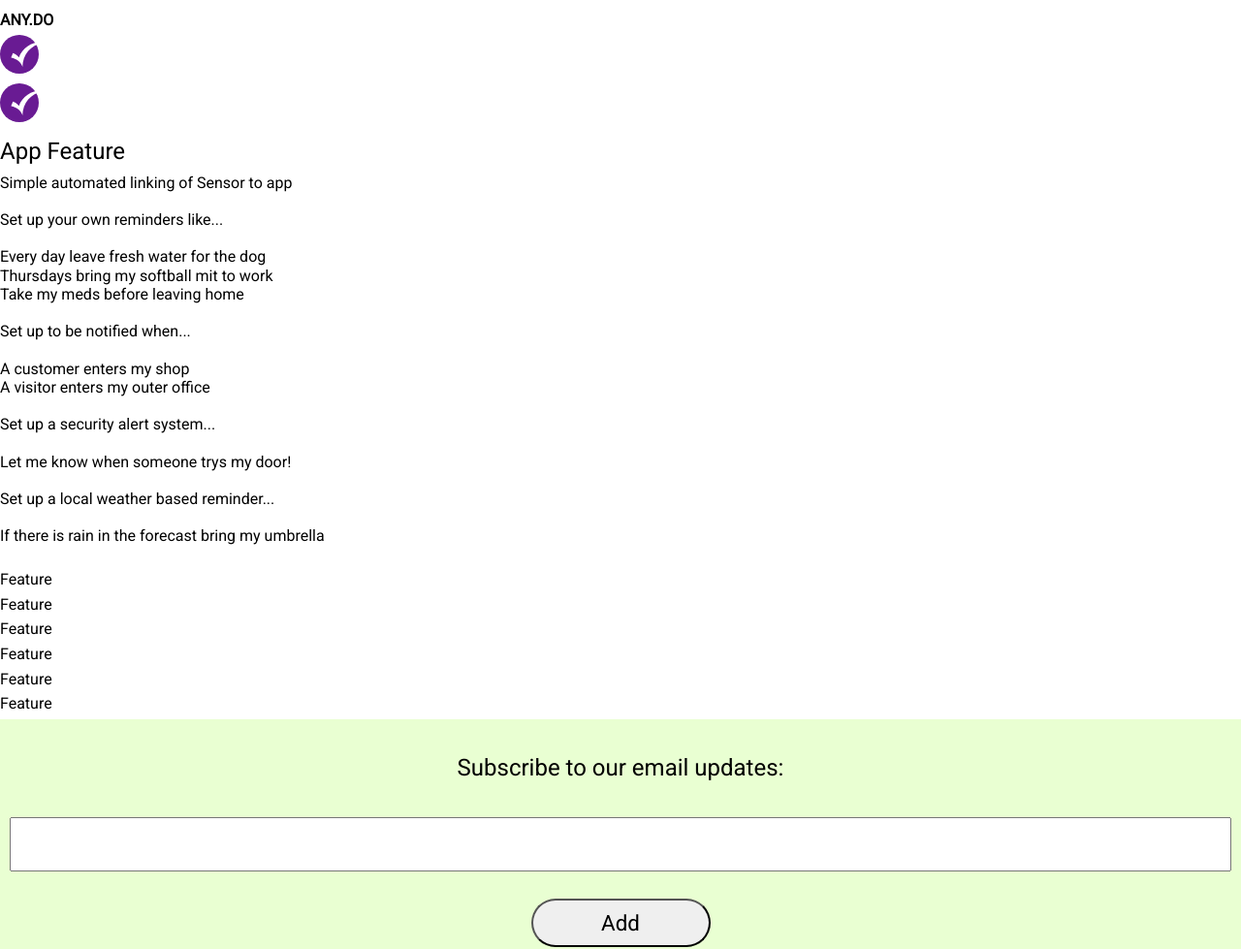
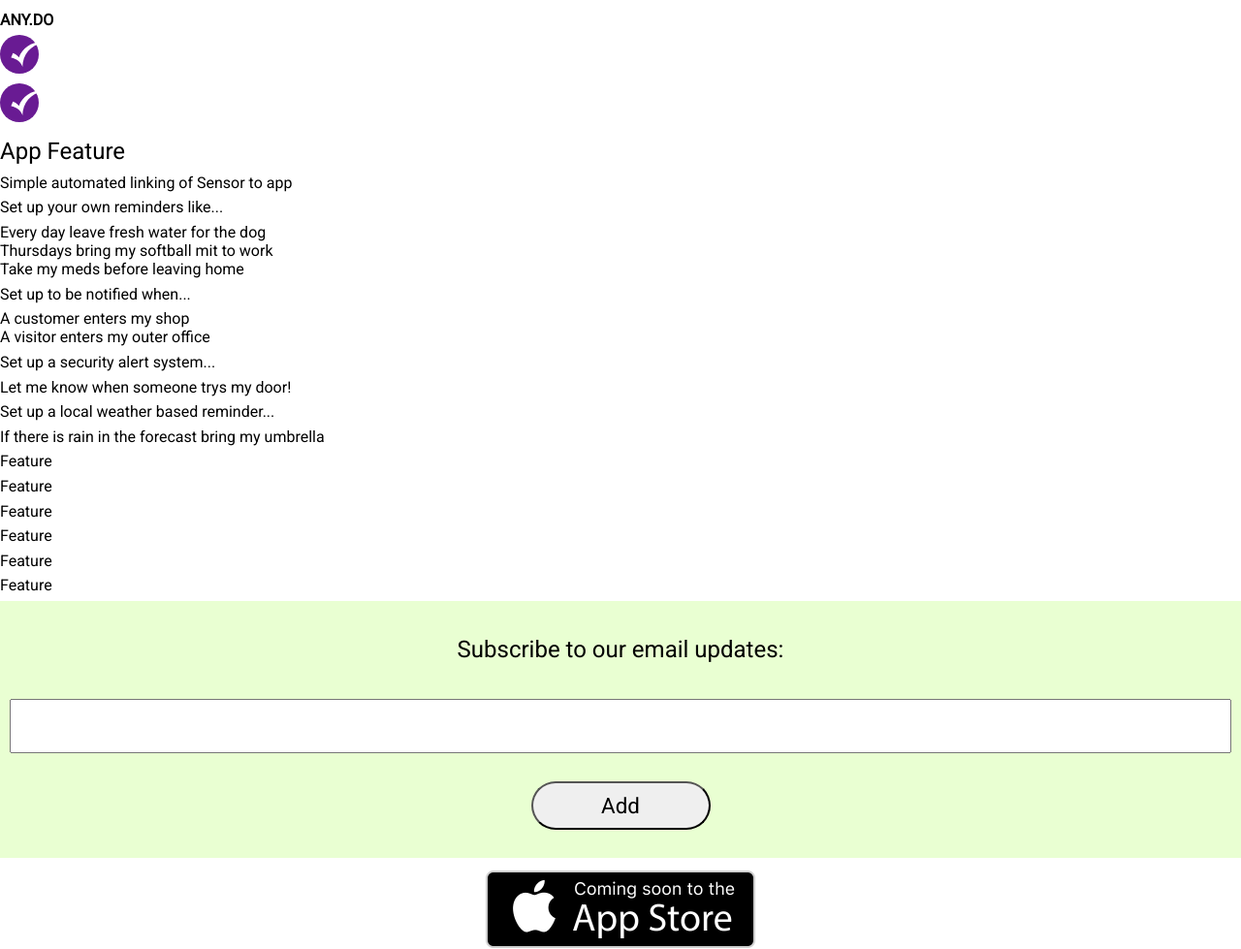
Before and after one commit to tneigerux/svg-example, an Eleventy site: page src/site/index.md in a window 1280 px wide. Shown: the part 2280-3259 px from the top of the page at 97% size. Built offline with nearby package versions, Linux system fonts and the light colour scheme; Eleventy itself is replaced by a stand-in of ours; files that its build step writes are made by us from their sources; what postcss-color-mix, postcss-import, precss would draw is missing.

Commit message:
set up test alignment

```diff
--- a/src/site/_includes/app-feature-section.njk
+++ b/src/site/_includes/app-feature-section.njk
@@ -4,28 +4,26 @@
         <div class="app-feature-section__stripe upper-right-stripe"></div>
         <div class="app-feature-section__text">
                 <h3>App Feature</h3>
-                <p>Simple automated linking of Sensor to app<br><br>
+                <p class="app-feature-section__side">Simple automated linking of Sensor to app</p>
 
-                    Set up your own reminders like...<br><br>
+                <p class="app-feature-section__side"> Set up your own reminders like...</p>
 
-                            Every day leave fresh water for the dog<br>
+                <p class="app-feature-section__indent">Every day leave fresh water for the dog<br>
                             Thursdays bring my softball mit to work<br>
-                            Take my meds before leaving home<br><br>
+                            Take my meds before leaving home</p>
 
-                    Set up to be notified when...<br><br>
+                <p class="app-feature-section__side">Set up to be notified when...</p>
 
-                            A customer enters my shop<br>
-                            A visitor enters my outer office<br><br>
+                <p class="app-feature-section__indent">A customer enters my shop<br>
+                            A visitor enters my outer office</p>
 
-                    Set up a security alert system...<br><br>
+                <p class="app-feature-section__side">Set up a security alert system...</p>
 
-                            Let me know when someone trys my door!<br><br>
+                <p class="app-feature-section__indent">Let me know when someone trys my door!</p>
 
-                    Set up a local weather based reminder...<br><br>
+                <p class="app-feature-section__side">Set up a local weather based reminder...</p>
 
-                            If there is rain in the forecast bring my umbrella  <br><br>
-
-                </p>
+                <p class="app-feature-section__indent">If there is rain in the forecast bring my umbrella</p>
         </div>
 
         <div class="app-feature-section__skewed skewed-tab-1"></div>
--- a/src/site/_includes/postcss/_app-feature-section.css
+++ b/src/site/_includes/postcss/_app-feature-section.css
@@ -13,12 +13,13 @@
 .app-feature-section__text {
     position: absolute;
     background: transparent;
-    text-align: center;
-    width: 50%;
-    /* display: flex;
+    width: 30%;
+    left: 20%;
+    display: flex;
     flex-direction: column;
     justify-content: flex-start;
-    align-items: center; */
+    align-items: flex-start;
+    padding-top: 20px;
     * {
         color: white;
     }
@@ -30,6 +31,12 @@
     font-weight: bold;
     font-size: 24px;
     line-height: 28px;
+    align-self: center;
+    margin-bottom: 26px;
+    @media (min-width: $wide) {
+        align-self: flex-start;
+        margin-left: 20%;
+    };
 }
 .app-feature-section__text > p {
     font-family: Roboto;
@@ -37,16 +44,24 @@
     font-weight: normal;
     font-size: 18px;
     line-height: 21px;
+    /* margin-bottom: 10px; */
+    @media (min-width: $wide) {
+        margin-bottom: 20px;
+    };
+}
+
+.app-feature-section__indent {
+    margin-left: 30px;
 }
 
 .app-feature-section__skewed {
     position: absolute;
     left: 100px;
-    width: 40%;
+    width: 50%;
     height: 100%;
     z-index: -1;
-    -ms-transform: skewX(-20deg); /* IE 9 */
-    transform: skewX(-20deg);
+    -ms-transform: skewX(-15deg); /* IE 9 */
+    transform: skewX(-15deg);
 }
 
 .skewed-tab-1 {
@@ -87,9 +102,12 @@
     position: absolute;
     bottom: 0;
     height: 14px;
-    width: 42%;
+    width: 55%;
     z-index: 0;
     background-color: #228FA7;
+    @media (min-width: $wide) {
+        width: 53%;
+      };
 }
 
 .app-feature-section__bottom {
@@ -134,6 +152,6 @@
     height: 100%;
     width: 20px;
     background-color: #228FA7;
-    -ms-transform: skewX(-20deg); /* IE 9 */
-    transform: skewX(-20deg);
+    -ms-transform: skewX(-15deg); /* IE 9 */
+    transform: skewX(-15deg);
 }
```
